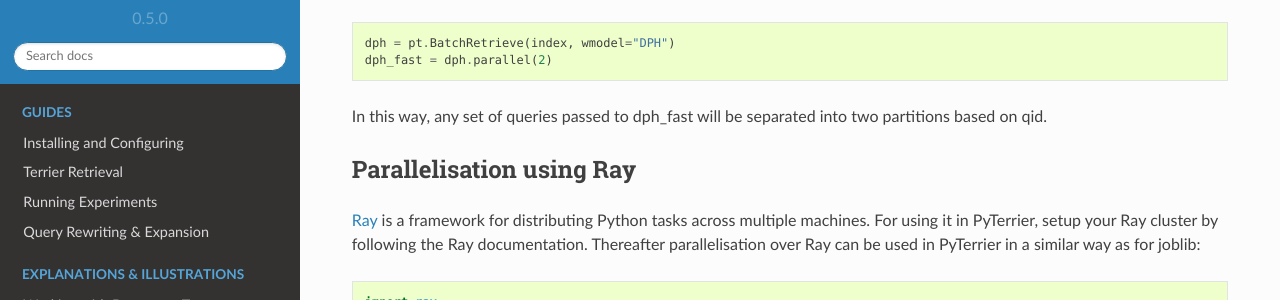
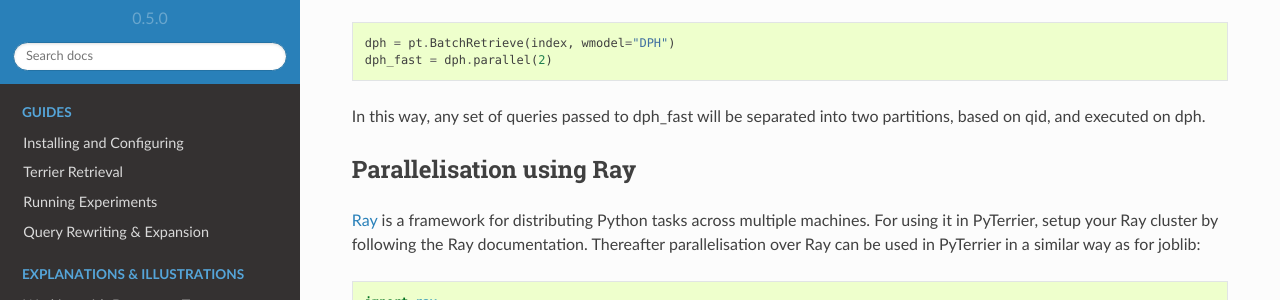
Before and after one commit to terrier-org/pyterrier, a Sphinx documentation site: the page built from docs/parallel.rst, in a window 1280 px wide and 900 px high, scrolled down 403 px. Shown: the part 151-451 px from the top of the window. Built offline with Sphinx 7.4.7 and the Read the Docs theme 2.0.0, drawn with Linux system fonts in a browser that asks for light colours; pages that are not in the unit, such as notebooks, are missing from menus; the version number is read from the project's files by our own code.

Commit message:
clarification

```diff
--- a/docs/parallel.rst
+++ b/docs/parallel.rst
@@ -22,7 +22,7 @@
     dph = pt.BatchRetrieve(index, wmodel="DPH")
     dph_fast = dph.parallel(2)
 
-In this way, any set of queries passed to dph_fast will be separated into two partitions based on qid.
+In this way, any set of queries passed to dph_fast will be separated into two partitions, based on qid, and executed on dph.
 
 Parallelisation using Ray
 =========================
```
